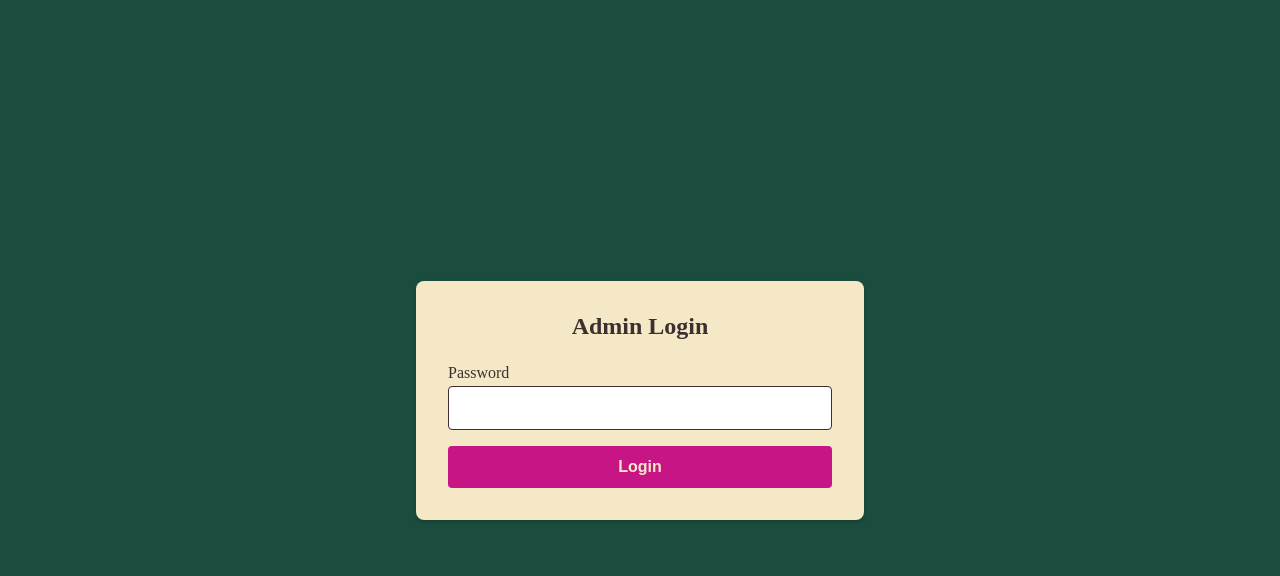
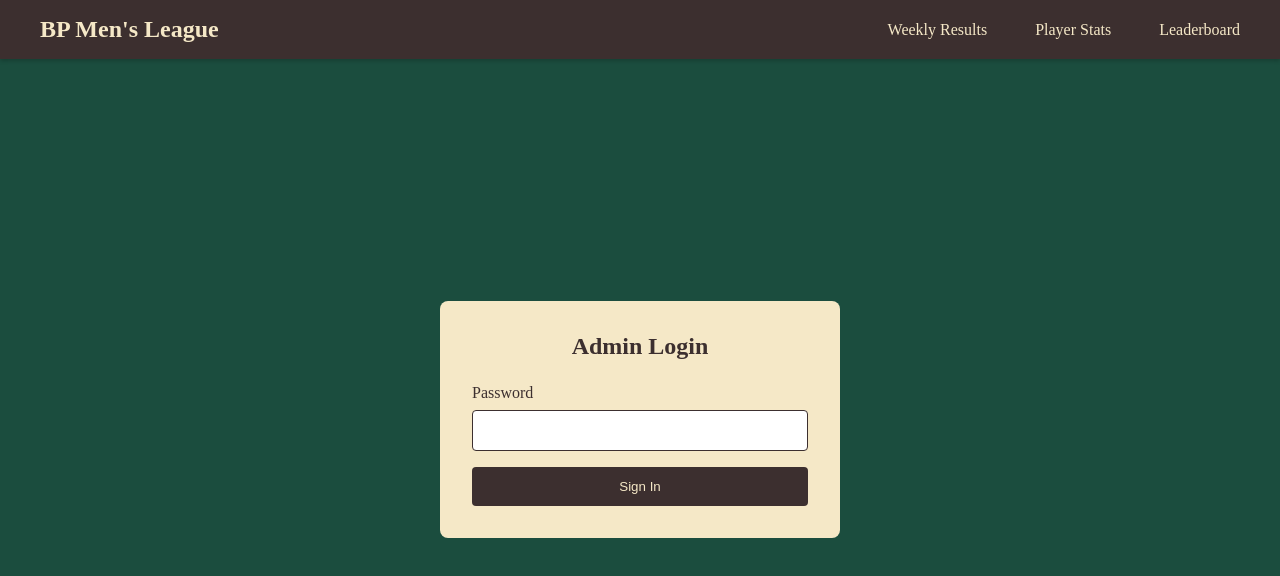
Before and after one commit to Puzzle-Pals/golfappbackup-frontend, a Next.js app: page /admin in a window 1280 px wide. Shown: the top 576 px of the page. Built offline with nearby package versions, Linux system fonts and the light colour scheme.

Commit message:
admin login fix

```diff
--- a/pages/admin.js
+++ b/pages/admin.js
@@ -1,114 +1,125 @@
 import { useState } from 'react';
 import { useRouter } from 'next/router';
+import Head from 'next/head';
+import NavBar from '../components/NavBar';
 
-export default function Admin() {
+export default function AdminLogin() {
   const [password, setPassword] = useState('');
   const [error, setError] = useState('');
+  const [loading, setLoading] = useState(false);
   const router = useRouter();
 
   const handleLogin = async (e) => {
     e.preventDefault();
     setError('');
+    setLoading(true);
 
     try {
-      const res = await fetch(`${process.env.NEXT_PUBLIC_API_URL}/api/admin/login`, {
+      const response = await fetch('/api/admin/login', {
         method: 'POST',
-        headers: { 'Content-Type': 'application/json' },
-        body: JSON.stringify({ password })
+        headers: {
+          'Content-Type': 'application/json',
+        },
+        body: JSON.stringify({ password }),
       });
 
-      if (!res.ok) {
-        const errorData = await res.json();
-        throw new Error(errorData.message || 'Login failed');
+      const data = await response.json();
+
+      if (!response.ok) {
+        throw new Error(data.error || 'Login failed');
       }
 
-      const { token } = await res.json();
-      localStorage.setItem('token', token);
+      if (data.success && data.token) {
+        localStorage.setItem('token', data.token);
         router.push('/admin/dashboard');
+      } else {
+        throw new Error('Invalid response from server');
+      }
     } catch (err) {
       setError(err.message);
-      console.error('Login error:', err);
+    } finally {
+      setLoading(false);
     }
   };
 
   return (
+    <>
+      <Head>
+        <title>Admin Login - BP Golf League</title>
+      </Head>
+      <div style={{ minHeight: '100vh', backgroundColor: '#1B4D3E' }}>
+        <NavBar />
         <div style={{
-      minHeight: '100vh',
           display: 'flex',
           alignItems: 'center',
           justifyContent: 'center',
-      backgroundColor: '#1B4D3E',
-      padding: '1rem'
+          height: 'calc(100vh - 80px)'
         }}>
           <div style={{
             backgroundColor: '#F5E8C7',
             padding: '2rem',
             borderRadius: '0.5rem',
-        boxShadow: '0 2px 4px rgba(0,0,0,0.2)',
             width: '100%',
-        maxWidth: '28rem'
+            maxWidth: '400px'
           }}>
-        <h1 style={{
-          fontSize: '1.5rem',
-          fontWeight: 'bold',
+            <h2 style={{
               color: '#3C2F2F',
               marginBottom: '1.5rem',
               textAlign: 'center'
             }}>
               Admin Login
-        </h1>
-        <form onSubmit={handleLogin} style={{ display: 'flex', flexDirection: 'column', gap: '1rem' }}>
-          <div>
-            <label htmlFor="password" style={{ display: 'block', color: '#3C2F2F', marginBottom: '0.25rem' }}>
+            </h2>
+            <form onSubmit={handleLogin}>
+              <div style={{ marginBottom: '1rem' }}>
+                <label style={{
+                  display: 'block',
+                  color: '#3C2F2F',
+                  marginBottom: '0.5rem'
+                }}>
                   Password
                 </label>
                 <input
                   type="password"
-              id="password"
                   value={password}
                   onChange={(e) => setPassword(e.target.value)}
                   style={{
                     width: '100%',
                     padding: '0.75rem',
-                border: '1px solid #3C2F2F',
                     borderRadius: '0.25rem',
-                color: '#3C2F2F',
-                fontSize: '1rem'
+                    border: '1px solid #3C2F2F'
                   }}
                   required
                 />
               </div>
               {error && (
-            <p style={{ color: '#C71585', fontSize: '0.875rem', textAlign: 'center' }}>
+                <div style={{
+                  color: '#C71585',
+                  marginBottom: '1rem',
+                  textAlign: 'center'
+                }}>
                   {error}
-            </p>
+                </div>
               )}
               <button
                 type="submit"
+                disabled={loading}
                 style={{
-              backgroundColor: '#C71585',
+                  width: '100%',
+                  padding: '0.75rem',
+                  backgroundColor: '#3C2F2F',
                   color: '#F5E8C7',
-              padding: '0.75rem',
+                  border: 'none',
                   borderRadius: '0.25rem',
-              border: 'none',
-              fontSize: '1rem',
-              fontWeight: '600',
                   cursor: 'pointer',
-              transition: 'background-color 0.2s, color 0.2s'
-            }}
-            onMouseOver={(e) => {
-              e.target.style.backgroundColor = '#87CEEB';
-              e.target.style.color = '#3C2F2F';
-            }}
-            onMouseOut={(e) => {
-              e.target.style.backgroundColor = '#C71585';
-              e.target.style.color = '#F5E8C7';
+                  opacity: loading ? 0.7 : 1
                 }}
               >
-            Login
+                {loading ? 'Signing In...' : 'Sign In'}
               </button>
             </form>
           </div>
         </div>
+      </div>
+    </>
   );
 }
--- a/pages/index.js
+++ b/pages/index.js
@@ -1,5 +1,11 @@
 import Head from 'next/head';
 import NavBar from '../components/NavBar';
+
+// Add this middleware to ensure JSON responses
+router.use((req, res, next) => {
+  res.setHeader('Content-Type', 'application/json');
+  next();
+});
 
 export default function Home() {
   return (
```
Lines whose indentation alone changed are shown as unchanged.
